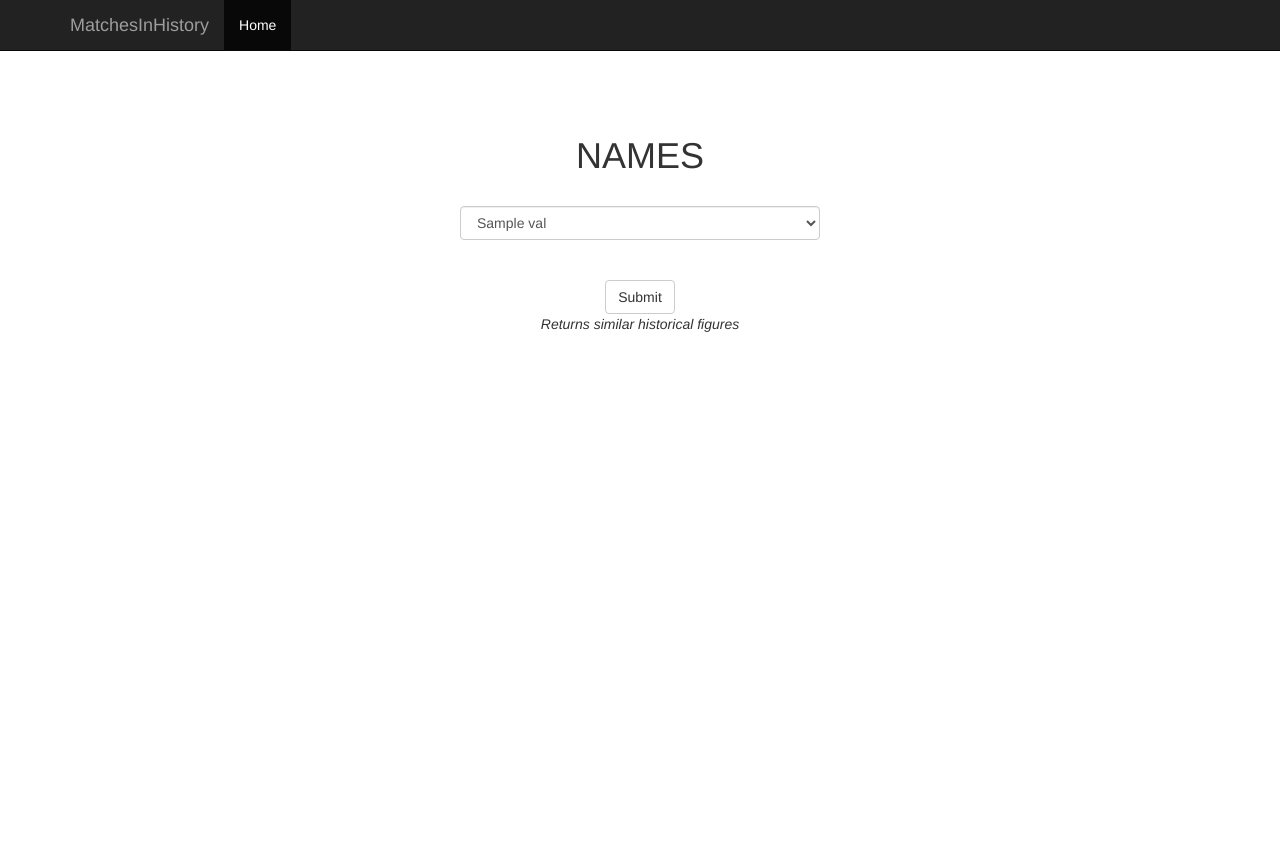
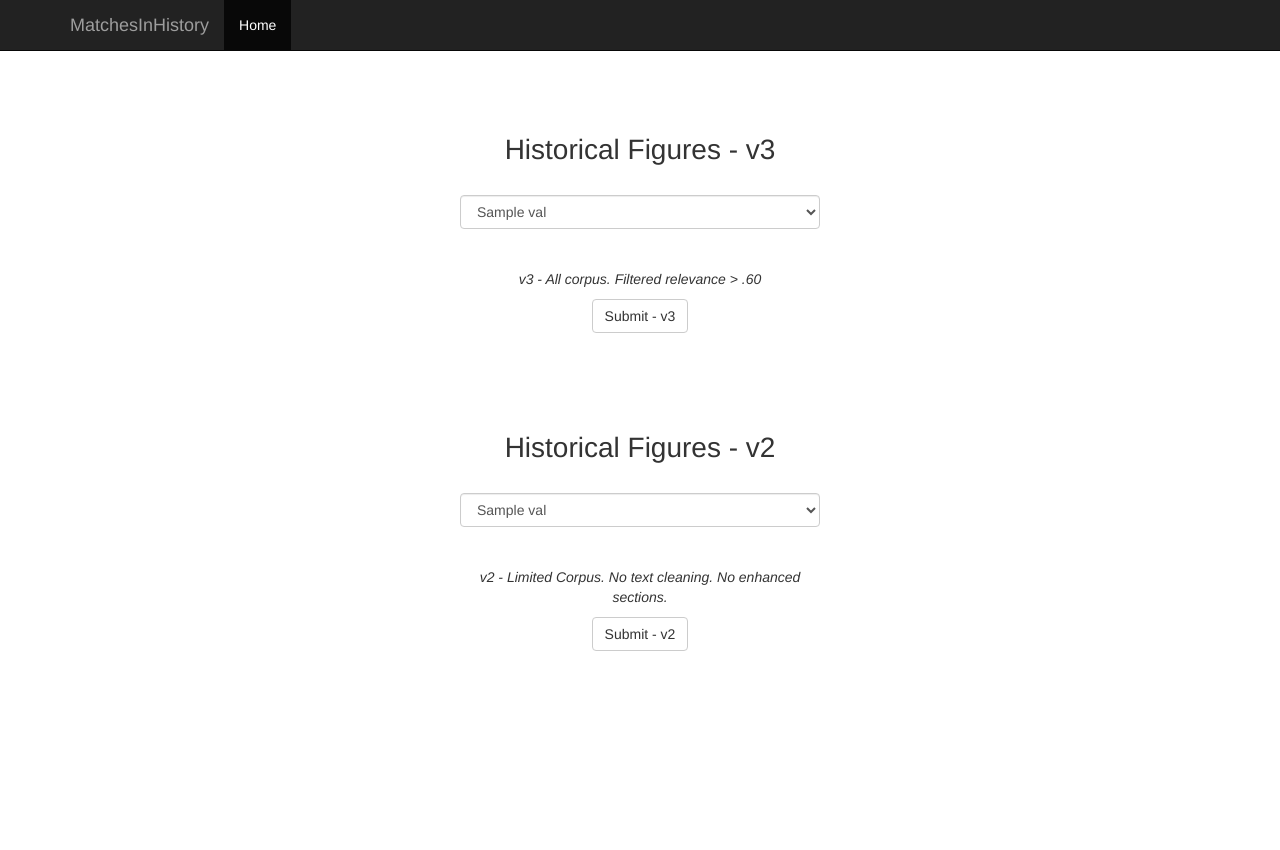
Before and after one commit to loryfelnunez/matchwithhistory, a Flask app: template templates/history.html in a window 1280 px wide. Run offline with Flask 2, Linux system fonts and the light colour scheme; the template is opened without the code that fills it: most values are stand-ins (such as "Sample title", 1, 10 or a date in 2020); some libraries are stand-ins or nearby versions.

Commit message:
Add versions.

```diff
--- a/application.py
+++ b/application.py
@@ -33,7 +33,18 @@ def history():
         all_names.append(r['Main_Name'])
         print (r)
     jsonresults = [{"name":n}for n in all_names]
-    return render_template("history.html", output=jsonresults)
+
+    cursor.execute("""
+                    SELECT distinct Main_Name FROM `scores_2` order by Main_Name
+                    """)
+    response2 = cursor.fetchall()
+    all_names2 = []
+    for r in response2:
+        all_names2.append(r['Main_Name'])
+        print(r)
+    jsonresults2 = [{"name": n} for n in all_names2]
+
+    return render_template("history.html", output=jsonresults, outputv2=jsonresults2)
 
 
 @application.route("/history_post", methods=['POST'])
@@ -62,6 +73,32 @@ def history_post():
     jsonresponse['matches'] = results
     return render_template("history_post.html", output=jsonresponse)
 
+@application.route("/history_post_v2", methods=['POST'])
+def history_post_v2():
+    main_name = request.form["Main_Name"]
+    print('here -----', main_name)
+    sql = "SELECT Name, Score, URL  \
+           FROM `scores_2` \
+           WHERE Main_Name = \"" + main_name + "\"  \
+           AND Name != \"" + main_name + "\"  \
+           ORDER BY score DESC"
+    cursor.execute (sql)
+    response = cursor.fetchall()
+    print (response)
+
+    results = []
+    for r in response:
+        match_result = {}
+        match_result['Name'] = r['Name']
+        match_result['URL'] = r['URL']
+        match_result['Score'] = r['Score']
+        results.append(match_result)
+
+    jsonresponse = {}
+    jsonresponse['main_name'] = main_name
+    jsonresponse['matches'] = results
+    return render_template("history_post.html", output=jsonresponse)
+
 
 if __name__ == '__main__':
     application.run(host='0.0.0.0')
--- a/templates/base.html
+++ b/templates/base.html
@@ -40,7 +40,7 @@
             <span class="icon-bar"></span>
             <span class="icon-bar"></span>
           </button>
-          <a class="navbar-brand" href="#">MatchesInHistory</a>
+          <a class="navbar-brand" href="history#">MatchesInHistory</a>
         </div>
         <div id="navbar" class="collapse navbar-collapse">
           <ul class="nav navbar-nav">
--- a/templates/history.html
+++ b/templates/history.html
@@ -7,7 +7,7 @@
 
                         <form class="form-signin" action="history_post" method="POST">
                                 <div class="form-group text-center">
-                                        <label style="font-weight:300; font-size:36px;">NAMES </label>
+                                        <label style="font-weight:300; font-size:28px;">Historical Figures - v3</label>
                                         <br /><br />
                                         <select class="form-control" name="Main_Name">
                                                 {% for val in output %}
@@ -15,13 +15,31 @@
                                                 {% endfor %}
                                         </select>
                                         <br /><br />
-
-                                        <button type="submit" value="Send" name="emailid-container" class="btn btn-default id-submit">Submit</button>
-                                        <p><i> Returns similar historical figures </i></p>
+                                        <p><i> v3 - All corpus. Filtered relevance > .60</i></p>
+                                        <button type="submit" value="Send" name="emailid-container" class="btn btn-default id-submit">Submit - v3</button>
                                 </div>
                         </form>
                 </div>
-        </div>
+
+                <div class="col-md-4 col-md-offset-4" style="margin-top:10vh;">
+
+                        <form class="form-signin" action="history_post_v2" method="POST">
+                                <div class="form-group text-center">
+                                        <label style="font-weight:300; font-size:28px;">Historical Figures - v2 </label>
+                                        <br /><br />
+                                        <select class="form-control" name="Main_Name">
+                                                {% for val in outputv2 %}
+                                                <option>{{ val.name }}</option>
+                                                {% endfor %}
+                                        </select>
+                                        <br /><br />
+                                        <p><i> v2 - Limited Corpus.  No text cleaning. No enhanced sections. </i></p>
+                                        <button type="submit" value="Send" name="emailid-container" class="btn btn-default id-submit">Submit - v2</button>
+
+                                </div>
+                        </form>
+                </div>
+
       </div>
 
     </div>
```
